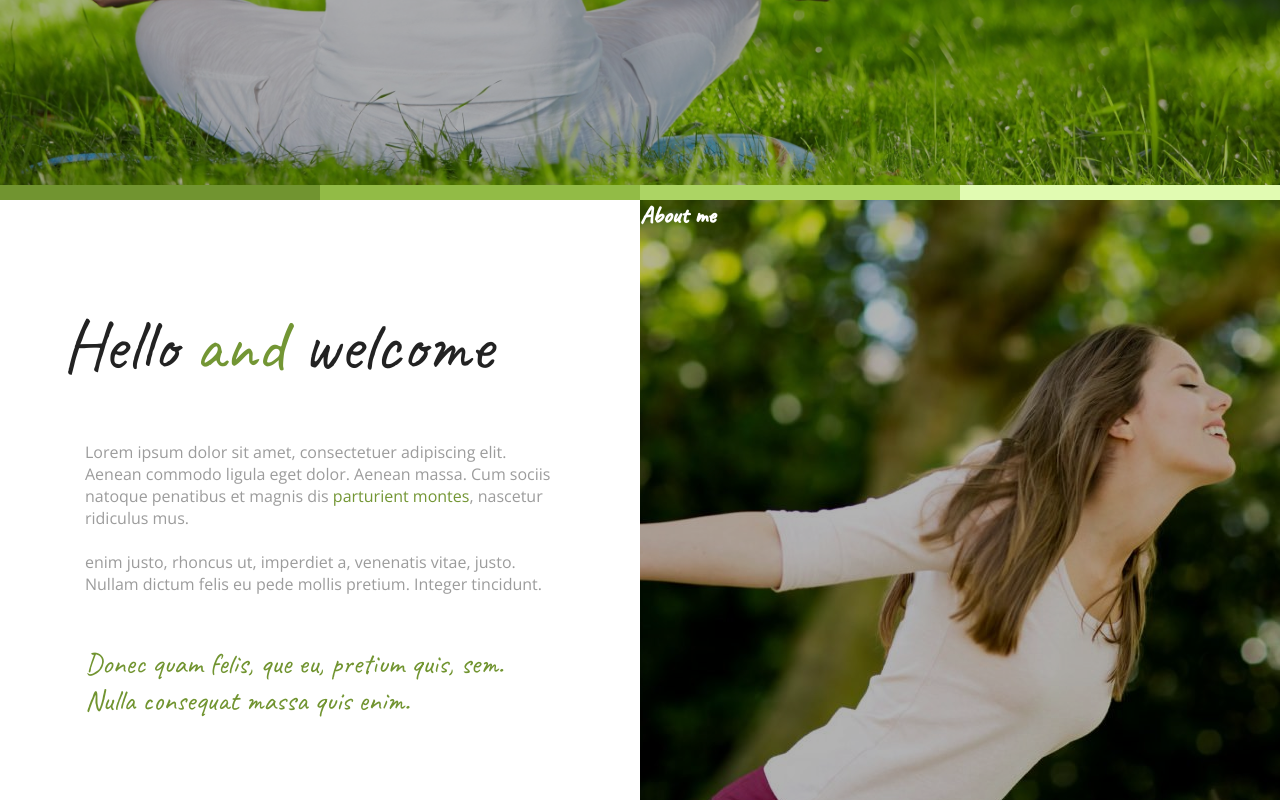
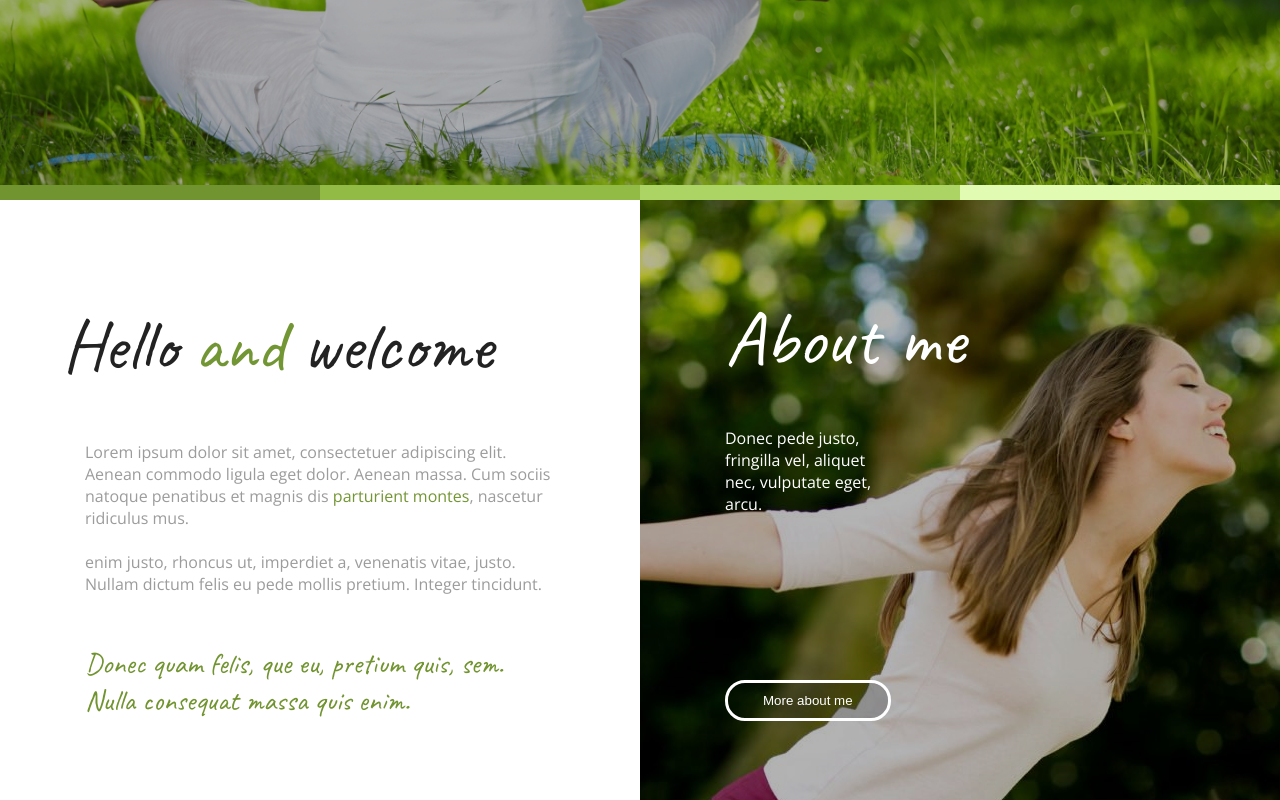
Before and after one commit to amiralipaak/Health-enfold-temp, a plain HTML site: page index.html in a window 1280 px wide. Shown: the part 615-1415 px from the top of the page. Drawn offline with nearby package versions, Linux system fonts and the light colour scheme.

Commit message:
added about me section

```diff
--- a/index.html
+++ b/index.html
@@ -1,5 +1,6 @@
 <!DOCTYPE html>
 <html lang="en">
+
 <head>
   <meta charset="UTF-8" />
   <meta http-equiv="X-UA-Compatible" content="IE=edge" />
@@ -14,9 +15,7 @@
       <label for="#" class="logo"></label>
       <ul>
         <li class="search-icon">
-            <a href="#"
-              ><img class="search-icon-png" src="images/loupe.png" alt=""
-            /></a>
+          <a href="#"><img class="search-icon-png" src="images/loupe.png" alt="" /></a>
         </li>
         <li class="contact"><a href="#">Contact</a></li>
         <li><a href="#">Blog</a></li>
@@ -64,7 +63,10 @@
     </div>
     <div class="about">
       <h2 class="about-me">About me</h2>
+      <p class="donec-2">Donec pede justo, fringilla vel, aliquet nec, vulputate eget, arcu.</p>
+      <input type="button" value="More about me" class="more-about-me-btn">
     </div>
   </div>
 </body>
+
 </html>
--- a/style.css
+++ b/style.css
@@ -200,5 +200,25 @@ h2{
 .about-me {
   position: relative;
   color: white;
-
+  font-size: 77px;
+  font-weight: 200;
+  margin: 90px 85px 15px 85px;
 }
+.donec-2 {
+  font-family:"Open Sans", sans-serif;
+  position: relative;
+  text-align: left;
+  margin: 40px 85px 15px 85px;
+  color: white;
+  padding-right: 300px;
+}
+.more-about-me-btn {
+  background: rgba(0, 0, 0, 0.2);
+  color: white;
+  margin: 150px 85px 15px 85px;
+  padding: 10px 35px;
+  text-align: center;
+  border-radius: 20px;
+  border: 3px solid;
+  position: relative;
+}
```
Lines whose indentation alone changed are shown as unchanged.
